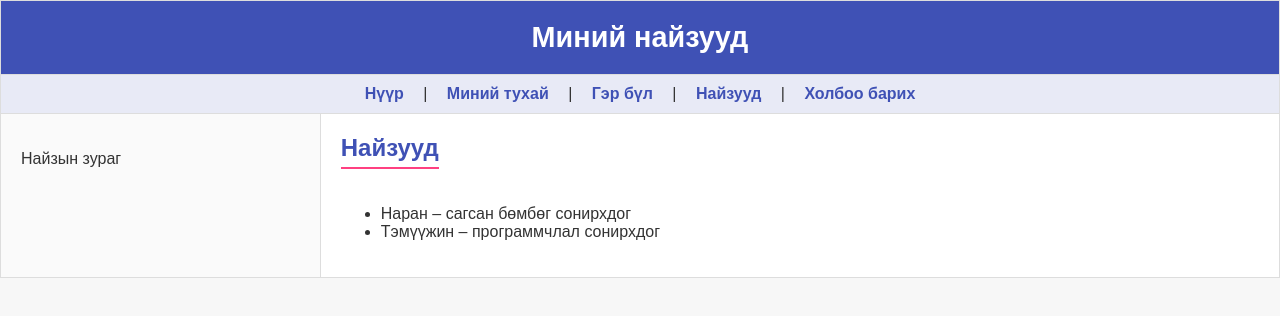
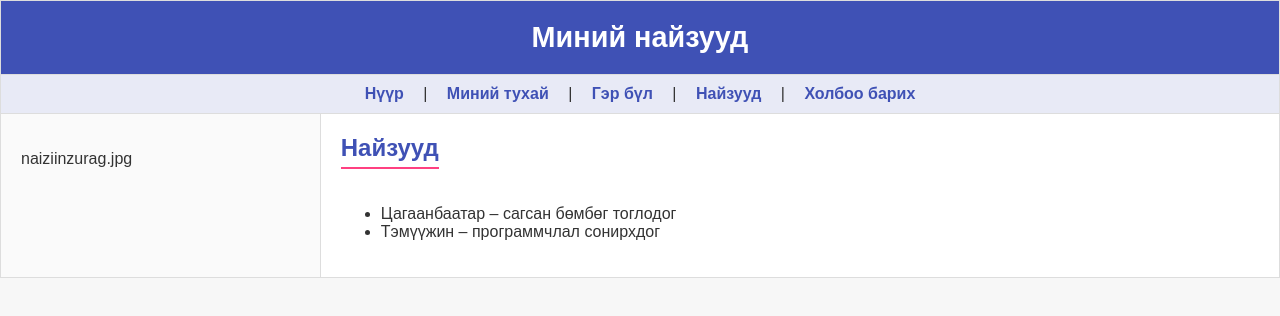
Before and after one commit to Batjin15/Batjin15.github.io, a plain HTML site: page friends.html in a window 1280 px wide. Drawn offline with Linux system fonts and the light colour scheme.

Commit message:
2friends.html
cd

```diff
--- a/friends.html
+++ b/friends.html
@@ -12,11 +12,11 @@
       <a href="contact.html">Холбоо барих</a>
     </td></tr>
     <tr>
-      <td class="sidebar"><p>Найзын зураг</p></td>
+      <td class="sidebar"><p>naiziinzurag.jpg</p></td>
       <td class="content">
         <h2>Найзууд</h2>
         <ul>
-          <li>Наран – сагсан бөмбөг сонирхдог</li>
+          <li>Цагаанбаатар – сагсан бөмбөг тоглодог</li>
           <li>Тэмүүжин – программчлал сонирхдог</li>
         </ul>
       </td>
```
